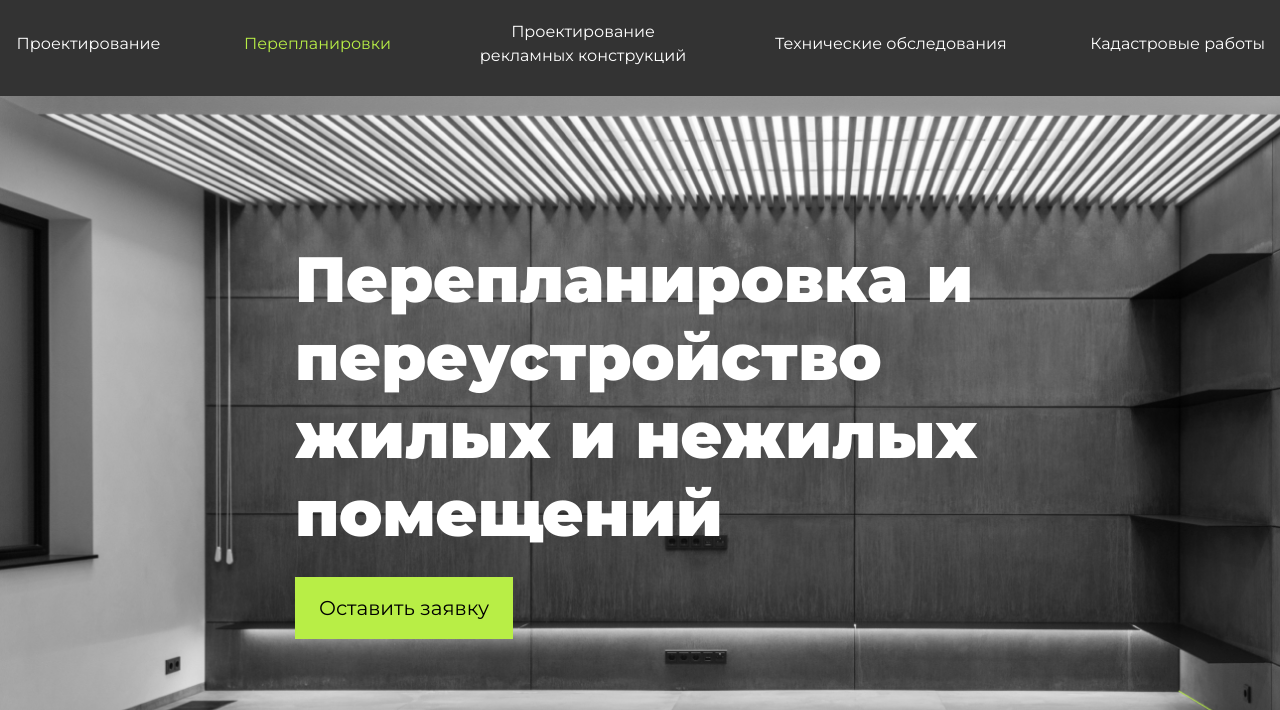
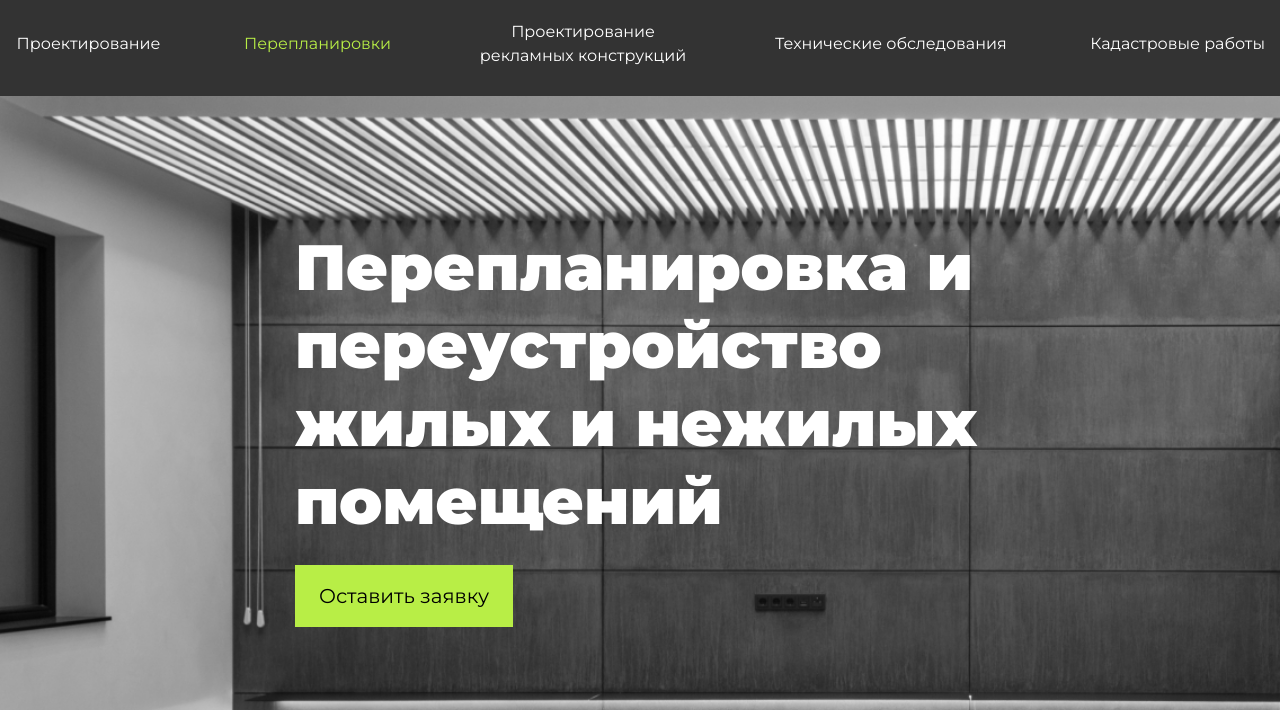
Before and after one commit to theowindand/betaProject, a website: page engineering.html in a window 1280 px wide. Shown: the part 83-793 px from the top of the page. Drawn offline with nearby package versions, Linux system fonts and the light colour scheme.

Commit message:
Add files via upload

```diff
--- a/css/style.css
+++ b/css/style.css
@@ -982,7 +982,6 @@ nav.navbar {
 	font-weight: 900;
 	font-size: 64px;
 	line-height: 78px;
-	padding-top: 12%;
 }
 
 .redevelopment-and-reconstruction {
@@ -990,15 +989,15 @@ nav.navbar {
 	background-repeat: no-repeat;
 	background-size: cover;
 	min-height: 705px;
-	height: calc(100vh - 176.5px);
+	height: 100vh;
 	display: flex;
 	align-items: center;
 }
 
 .redevelopment-and-reconstruction_info {
 	margin: 0 auto;
-	padding-bottom: 100px;
 	max-width: 690px;
+	padding-bottom: 11%;
 }
 
 .redevelopment-and-reconstruction_info h1 span {
```
